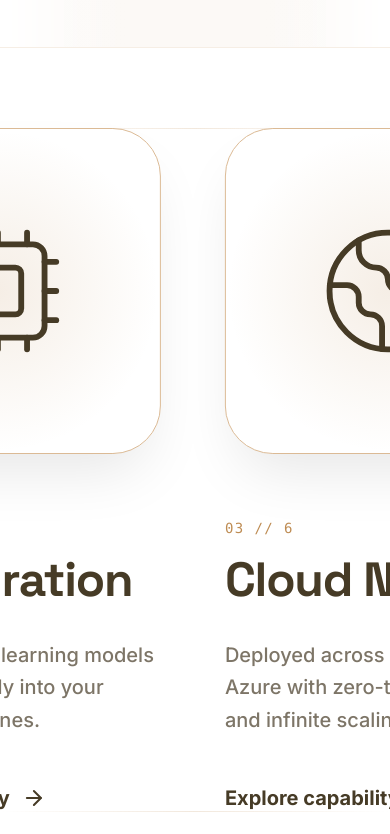
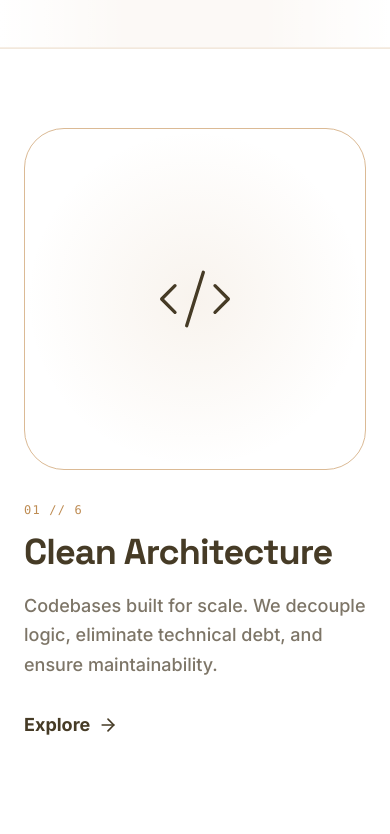
Before and after one commit to sbs-prospects-in/SBS-Quantum, a React (Vite) app in the folder sbs-quantum/: page / in a window 390 px wide. Shown: the part 926-1760 px from the top of the page. Built offline with nearby package versions, Linux system fonts and the light colour scheme.

Commit message:
Fix mobile responsiveness across all layouts and navigation

```diff
--- a/sbs-quantum/src/components/home/HorizontalFeatureGallery.jsx
+++ b/sbs-quantum/src/components/home/HorizontalFeatureGallery.jsx
@@ -12,7 +12,43 @@
   const x = useTransform(scrollYProgress, [0, 1], ["0%", `-${(features.length - 1) * 100}vw`]);
 
   return (
-    <section ref={targetRef} className="relative bg-brand-bg" style={{ height: `${features.length * 100}vh` }}>
+    <>
+      {/* MOBILE FALLBACK: Standard Vertical Stack */}
+      <section className="md:hidden py-20 bg-brand-bg relative">
+        <div className="absolute inset-0 pointer-events-none border-y border-brand-muted/20"></div>
+        <div className="px-6 space-y-24 relative z-10">
+          {features.map((feature, idx) => (
+            <div key={idx} className="flex flex-col space-y-8">
+              {/* Visual Side */}
+              <div className="relative aspect-square w-full rounded-[2.5rem] bg-brand-surface border border-brand-border flex items-center justify-center overflow-hidden">
+                <feature.icon className="text-brand-text relative z-10" size={80} strokeWidth={1} />
+                <div className="absolute inset-0 bg-[radial-gradient(circle_at_center,rgba(190,140,83,0.1)_0%,transparent_70%)] pointer-events-none"></div>
+              </div>
+
+              {/* Content Side */}
+              <div>
+                <span className="text-brand-muted font-mono tracking-widest text-xs uppercase mb-3 block">0{idx + 1} // {features.length}</span>
+                <h3 className="text-4xl font-display font-bold text-brand-text mb-4 leading-tight tracking-tight">
+                  {feature.title}
+                </h3>
+                <p className="text-lg text-brand-text/70 mb-8 leading-relaxed font-medium">
+                  {feature.desc}
+                </p>
+
+                <Link
+                  to="/services"
+                  className="inline-flex items-center text-lg font-bold text-brand-text"
+                >
+                  Explore <ArrowRight className="ml-2" size={20} />
+                </Link>
+              </div>
+            </div>
+          ))}
+        </div>
+      </section>
+
+      {/* DESKTOP: Horizontal Scroll */}
+      <section ref={targetRef} className="hidden md:block relative bg-brand-bg" style={{ height: `${features.length * 100}vh` }}>
         <div className="sticky top-0 flex h-screen items-center overflow-hidden">
 
           {/* Background Decorative */}
@@ -62,5 +98,6 @@
           </motion.div>
         </div>
       </section>
+    </>
   );
 }
--- a/sbs-quantum/src/components/layout/Footer.jsx
+++ b/sbs-quantum/src/components/layout/Footer.jsx
@@ -18,7 +18,7 @@
 
       {!hideCTA && (
         <div className="max-w-7xl mx-auto px-4 sm:px-6 lg:px-8 relative z-10 mb-32 text-center">
-          <h2 className="text-5xl md:text-8xl font-display font-bold text-brand-text mb-8 tracking-tight">
+          <h2 className="text-4xl md:text-7xl lg:text-8xl font-display font-bold text-brand-text mb-8 tracking-tight">
             Ready to leap?
           </h2>
           <p className="text-xl md:text-2xl text-brand-accent dark:text-white/80 mb-12 max-w-2xl mx-auto">
--- a/sbs-quantum/src/components/layout/Navbar.jsx
+++ b/sbs-quantum/src/components/layout/Navbar.jsx
@@ -235,7 +235,7 @@
           <button
             onClick={() => setIsOpen(!isOpen)}
             type="button"
-            className="inline-flex items-center justify-center p-2 rounded-full text-white hover:bg-white/10 focus:outline-none"
+            className="inline-flex items-center justify-center p-2 rounded-full text-brand-text hover:bg-brand-text/10 focus:outline-none"
           >
             {isOpen ? <X size={24} /> : <Menu size={24} />}
           </button>
@@ -249,7 +249,7 @@
             animate={{ height: "auto", opacity: 1, y: 0 }}
             exit={{ height: 0, opacity: 0, y: -10 }}
             transition={{ duration: 0.3, type: "spring", bounce: 0.2 }}
-            className="md:hidden mt-4 bg-[#050505]/95 backdrop-blur-2xl rounded-2xl shadow-2xl border border-white/10 overflow-hidden"
+            className="md:hidden mt-4 bg-brand-surface/95 backdrop-blur-2xl rounded-2xl shadow-2xl border border-brand-border overflow-hidden"
           >
             <div className="px-4 py-6 space-y-2">
               {NAV_ITEMS.map((item) => (
--- a/sbs-quantum/src/components/services/layouts/LayoutMinimal.jsx
+++ b/sbs-quantum/src/components/services/layouts/LayoutMinimal.jsx
@@ -5,7 +5,7 @@
 
 export default function LayoutMinimal({ service }) {
   return (
-    <div className="bg-brand-surface dark:bg-[#020202] min-h-screen py-32 relative overflow-hidden transition-colors duration-500">
+    <div className="bg-brand-surface dark:bg-[#020202] min-h-screen py-16 md:py-32 relative overflow-hidden transition-colors duration-500">
 
       {/* Soft background glows */}
       <div className="absolute top-0 left-0 w-[800px] h-[800px] bg-brand-muted/5 rounded-full blur-[100px] -translate-x-1/2 -translate-y-1/2 pointer-events-none" />
@@ -19,7 +19,7 @@
           whileInView={{ opacity: 1, y: 0 }}
           viewport={{ once: true, margin: "-100px" }}
           transition={{ duration: 1, ease: [0.21, 0.47, 0.32, 0.98] }}
-          className="mb-32"
+          className="mb-16 md:mb-32"
         >
           <span className="inline-block py-1 px-3 rounded-full bg-brand-muted/20 text-brand-muted border border-brand-muted/40 text-xs font-bold tracking-widest uppercase mb-8">The Friction</span>
           <h2 className="text-3xl md:text-5xl font-display font-bold text-brand-text dark:text-white leading-tight mb-8">
@@ -33,7 +33,7 @@
           whileInView={{ opacity: 1, y: 0 }}
           viewport={{ once: true, margin: "-100px" }}
           transition={{ duration: 1, ease: [0.21, 0.47, 0.32, 0.98] }}
-          className="mb-32 bg-white dark:bg-[#0a0a0a] p-12 md:p-20 rounded-[3rem] shadow-[0_20px_50px_-12px_rgba(0,0,0,0.05)] border border-brand-muted/10 dark:border-white/5 transition-colors duration-500"
+          className="mb-16 md:mb-32 bg-white dark:bg-[#0a0a0a] p-8 md:p-12 lg:p-20 rounded-[3rem] shadow-[0_20px_50px_-12px_rgba(0,0,0,0.05)] border border-brand-muted/10 dark:border-white/5 transition-colors duration-500"
         >
           <span className="inline-block py-1 px-3 rounded-full bg-brand-muted/10 dark:bg-white/5 text-brand-text dark:text-white text-xs font-bold tracking-widest uppercase mb-8">The Solution</span>
           <p className="text-2xl md:text-3xl leading-relaxed font-medium text-brand-text/80 dark:text-brand-text/60 dark:text-white/60">
@@ -47,7 +47,7 @@
           whileInView={{ opacity: 1, y: 0 }}
           viewport={{ once: true, margin: "-100px" }}
           transition={{ duration: 1, ease: [0.21, 0.47, 0.32, 0.98] }}
-          className="mb-32 text-left bg-white dark:bg-[#0a0a0a] p-12 rounded-[3rem] shadow-sm border border-brand-muted/10 dark:border-white/5 transition-colors duration-500"
+          className="mb-16 md:mb-32 text-left bg-white dark:bg-[#0a0a0a] p-8 md:p-12 rounded-[3rem] shadow-sm border border-brand-muted/10 dark:border-white/5 transition-colors duration-500"
         >
           <h3 className="text-2xl font-display font-bold text-brand-text dark:text-white mb-8">What you receive:</h3>
           <div className="grid grid-cols-1 md:grid-cols-2 gap-6">
--- a/sbs-quantum/src/components/services/layouts/LayoutTimeline.jsx
+++ b/sbs-quantum/src/components/services/layouts/LayoutTimeline.jsx
@@ -5,7 +5,7 @@
 
 export default function LayoutTimeline({ service }) {
   return (
-    <div className="bg-white dark:bg-[#050505] min-h-screen py-32 relative transition-colors duration-500">
+    <div className="bg-white dark:bg-[#050505] min-h-screen py-16 md:py-32 relative transition-colors duration-500">
       <div className="max-w-7xl mx-auto px-4 sm:px-6 lg:px-8">
 
         <div className="relative max-w-4xl mx-auto">
@@ -18,7 +18,7 @@
             whileInView={{ opacity: 1, y: 0 }}
             viewport={{ once: true, margin: "-100px" }}
             transition={{ duration: 0.8 }}
-            className="relative flex flex-col md:flex-row items-center mb-32"
+            className="relative flex flex-col md:flex-row items-center mb-16 md:mb-32"
           >
             <div className="hidden md:block md:w-1/2 pr-16 text-right">
               <h2 className="text-4xl font-display font-bold text-brand-text dark:text-white mb-4">The Status Quo</h2>
@@ -45,7 +45,7 @@
             whileInView={{ opacity: 1, y: 0 }}
             viewport={{ once: true, margin: "-100px" }}
             transition={{ duration: 0.8 }}
-            className="relative flex flex-col md:flex-row-reverse items-center mb-32"
+            className="relative flex flex-col md:flex-row-reverse items-center mb-16 md:mb-32"
           >
             <div className="hidden md:block md:w-1/2 pl-16 text-left">
               <h2 className="text-4xl font-display font-bold text-brand-text dark:text-white mb-4">Our Intervention</h2>
@@ -72,7 +72,7 @@
             whileInView={{ opacity: 1, y: 0 }}
             viewport={{ once: true, margin: "-100px" }}
             transition={{ duration: 0.8 }}
-            className="relative flex flex-col md:flex-row items-start mb-32"
+            className="relative flex flex-col md:flex-row items-start mb-16 md:mb-32"
           >
             <div className="hidden md:block md:w-1/2 pr-16 text-right pt-8">
               <h2 className="text-4xl font-display font-bold text-brand-text dark:text-white mb-4">The Output</h2>
@@ -102,7 +102,7 @@
             whileInView={{ opacity: 1, scale: 1 }}
             viewport={{ once: true, margin: "-100px" }}
             transition={{ duration: 0.8 }}
-            className="relative flex justify-center mt-32"
+            className="relative flex justify-center mt-16 md:mt-32"
           >
             <div className="bg-white dark:bg-[#050505] p-2 z-10 relative transition-colors duration-500">
               <Link
```
Also changed, not shown: sbs-quantum/src/components/services/layouts/LayoutBrutalist.jsx (+7 -7 lines). Lines whose indentation alone changed are shown as unchanged.
